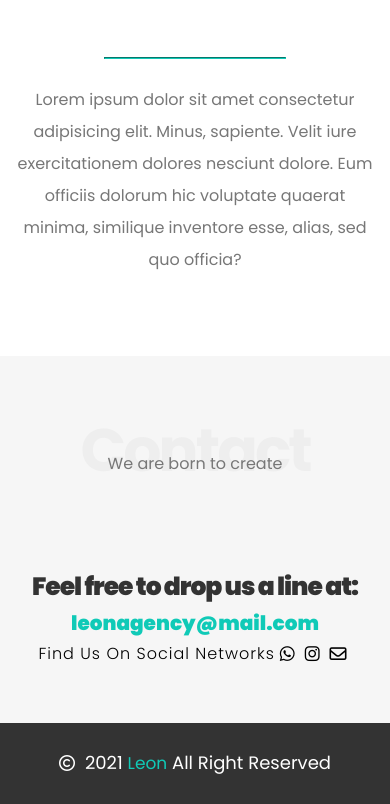
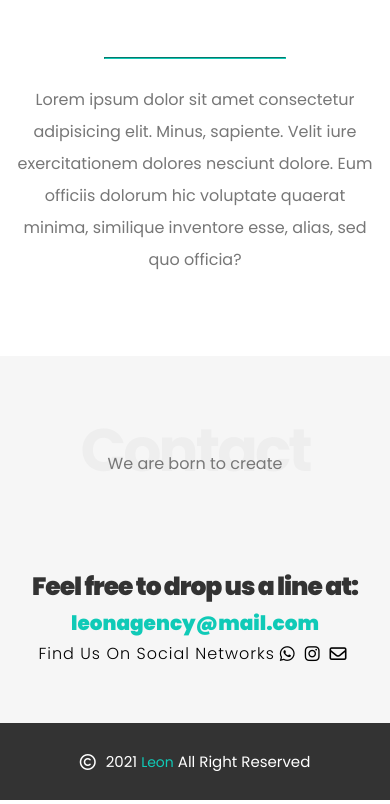
Before and after one commit to Tertegen2004/Template1, a plain HTML site: page index.html in a window 390 px wide. Shown: the part 5470-6274 px from the top of the page. Drawn offline with nearby package versions, Linux system fonts and the light colour scheme.

Commit message:
Update main.css

```diff
--- a/css/main.css
+++ b/css/main.css
@@ -427,4 +427,12 @@ html {
    font-size: 17px;
    font-weight: 400;
 }
+@media (max-width:767px) {
+.footer .text p{
+    font-size: 15px;
+}
+.footer .text span{
+   font-size: 14px;
+}
+}
 /* end-footer */
```
